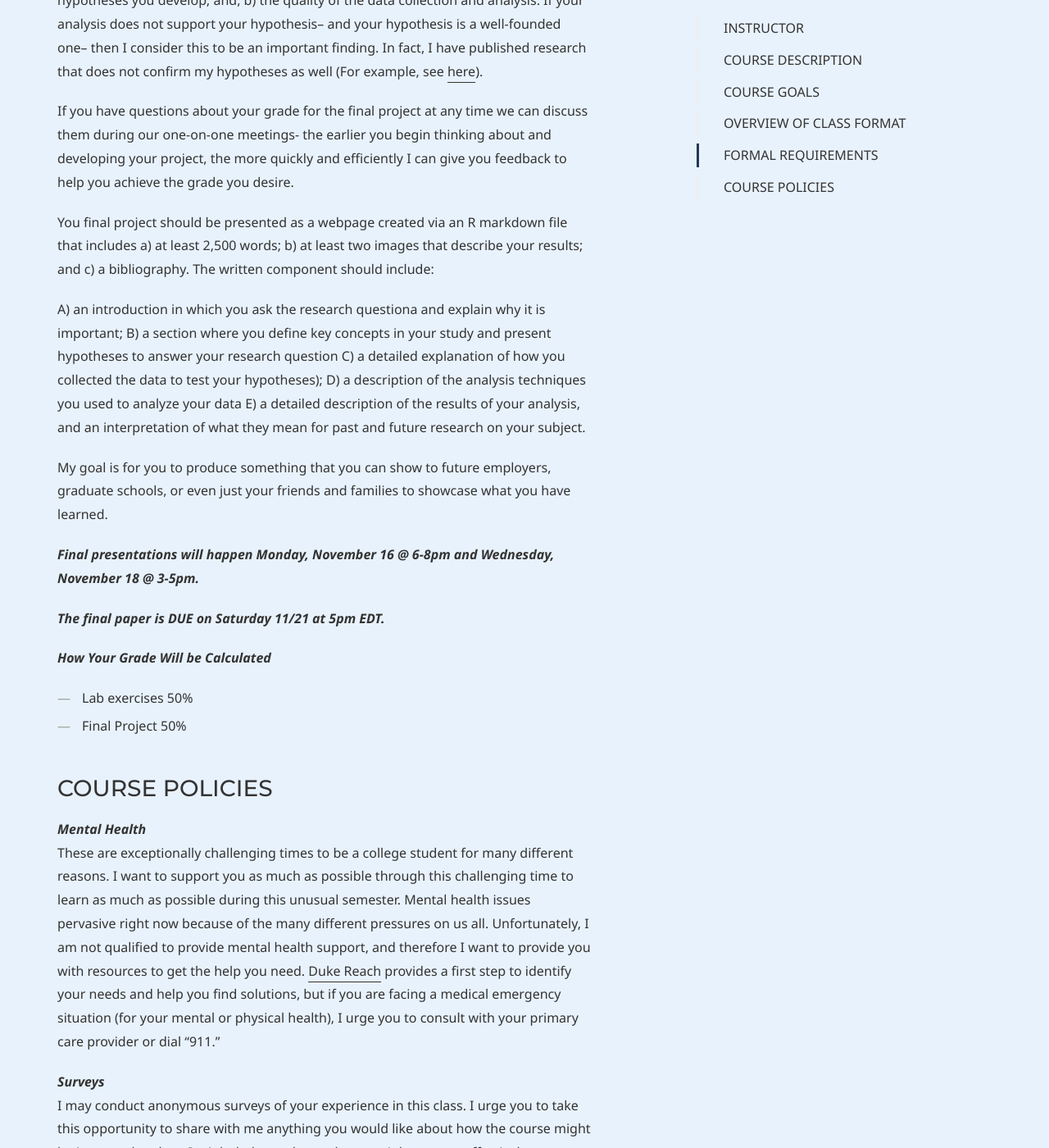
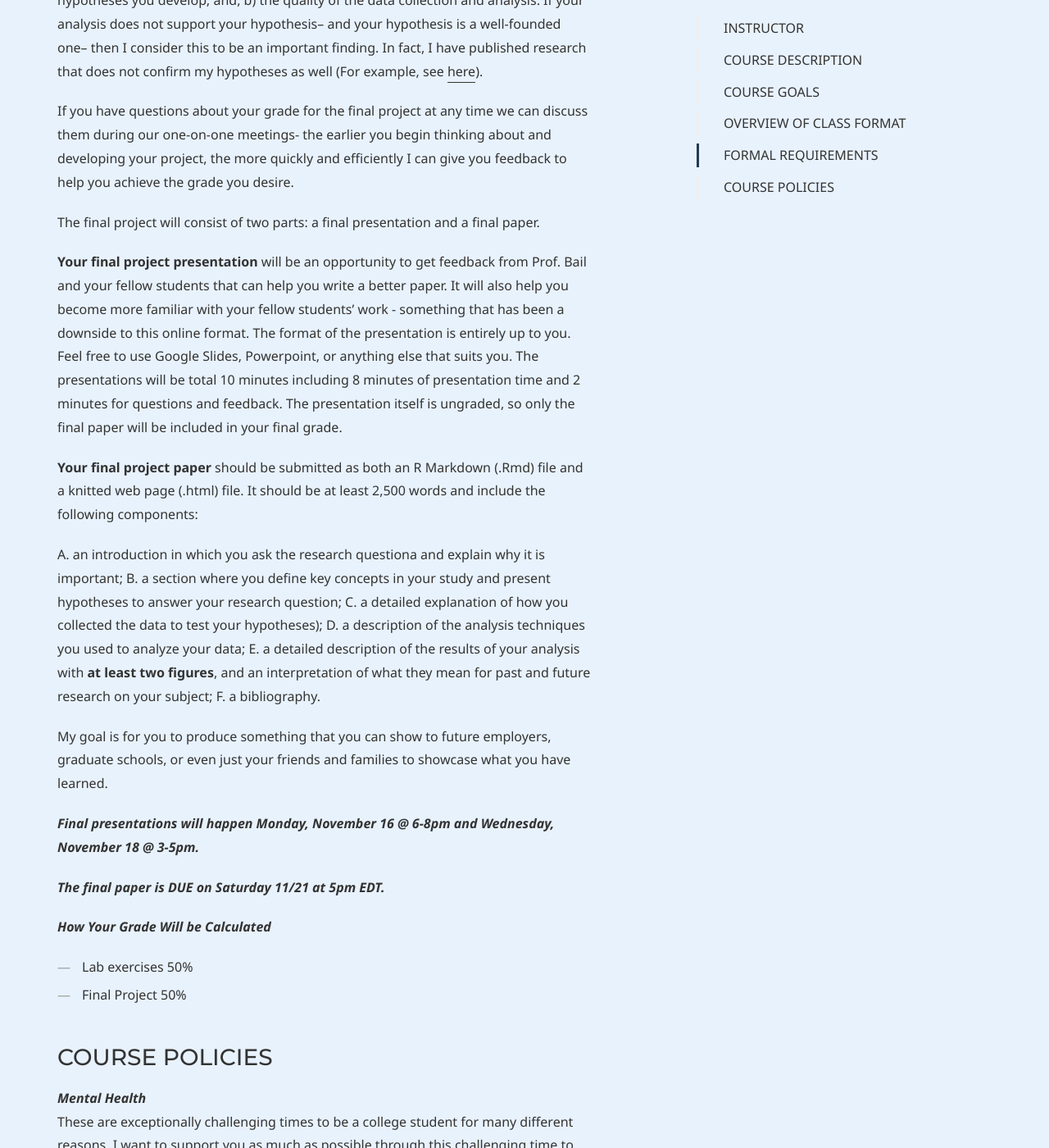
Before and after one commit to dssoc/dssoc.github.io, a Jekyll site: the page built from course.md, in a window 1280 px wide and 1400 px high, scrolled down 5867 px. Shown: the whole window at 82% size. Built offline with Jekyll 4.4.1, drawn with Linux system fonts in a browser that asks for light colours; some web fonts are replaced.

Commit message:
adding some info about final projects.

```diff
--- a/course.md
+++ b/course.md
@@ -113,13 +113,20 @@
 
 If you have questions about your grade for the final project at any time we can discuss them during our one-on-one meetings- the earlier you begin thinking about and developing your project, the more quickly and efficiently I can give you feedback to help you achieve the grade you desire.
 
-You final project should be presented as a webpage created via an R markdown file that includes a) at least 2,500 words; b) at least two images that describe your results; and c) a bibliography. The written component should include:
+The final project will consist of two parts: a final presentation and a final paper.
 
-A) an introduction in which you ask the research questiona and explain why it is important;
-B) a section where you define key concepts in your study and present hypotheses to answer your research question
-C) a detailed explanation of how you collected the data to test your hypotheses);
-D) a description of the analysis techniques you used to analyze your data
-E) a detailed description of the results of your analysis, and an interpretation of what they mean for past and future research on your subject.
+
+**Your final project presentation** will be an opportunity to get feedback from Prof. Bail and your fellow students that can help you write a better paper. It will also help you become more familiar with your fellow students' work - something that has been a downside to this online format. The format of the presentation is entirely up to you. Feel free to use Google Slides, Powerpoint, or anything else that suits you. The presentations will be total 10 minutes including 8 minutes of presentation time and 2 minutes for questions and feedback. The presentation itself is ungraded, so only the final paper will be included in your final grade.
+
+
+**Your final project paper** should be submitted as both an R Markdown (.Rmd) file and a knitted web page (.html) file. It should be at least 2,500 words and include the following components:
+
+A. an introduction in which you ask the research questiona and explain why it is important;
+B. a section where you define key concepts in your study and present hypotheses to answer your research question;
+C. a detailed explanation of how you collected the data to test your hypotheses);
+D. a description of the analysis techniques you used to analyze your data;
+E. a detailed description of the results of your analysis with **at least two figures**, and an interpretation of what they mean for past and future research on your subject;
+F. a bibliography.
 
 
 My goal is for you to produce something that you can show to future employers, graduate schools, or even just your friends and families to showcase what you have learned.
```
